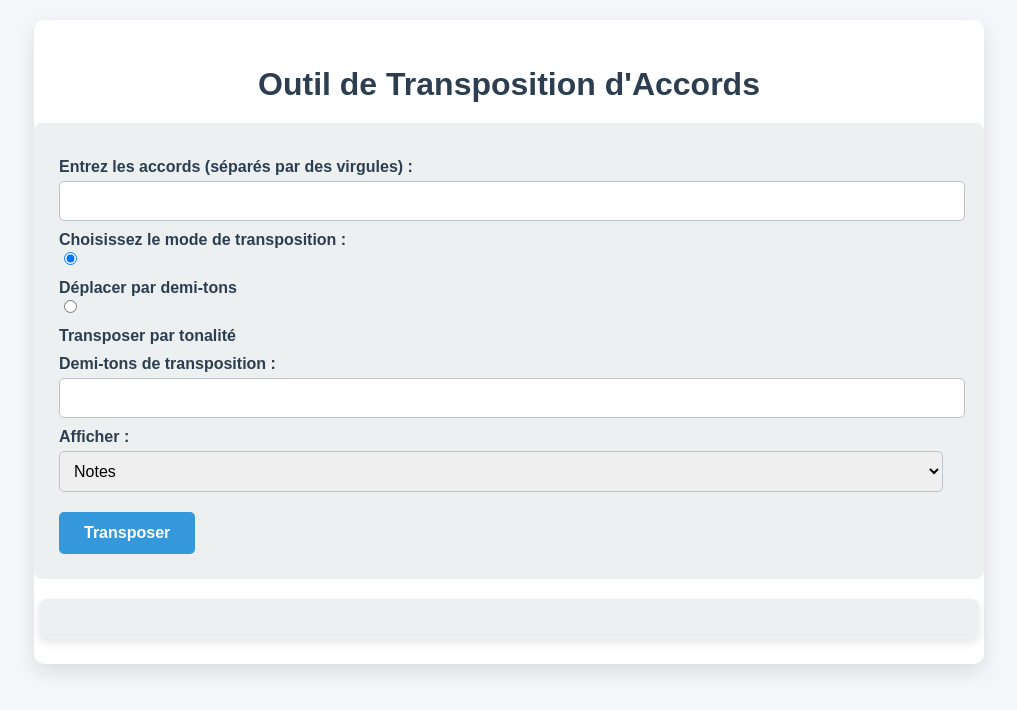
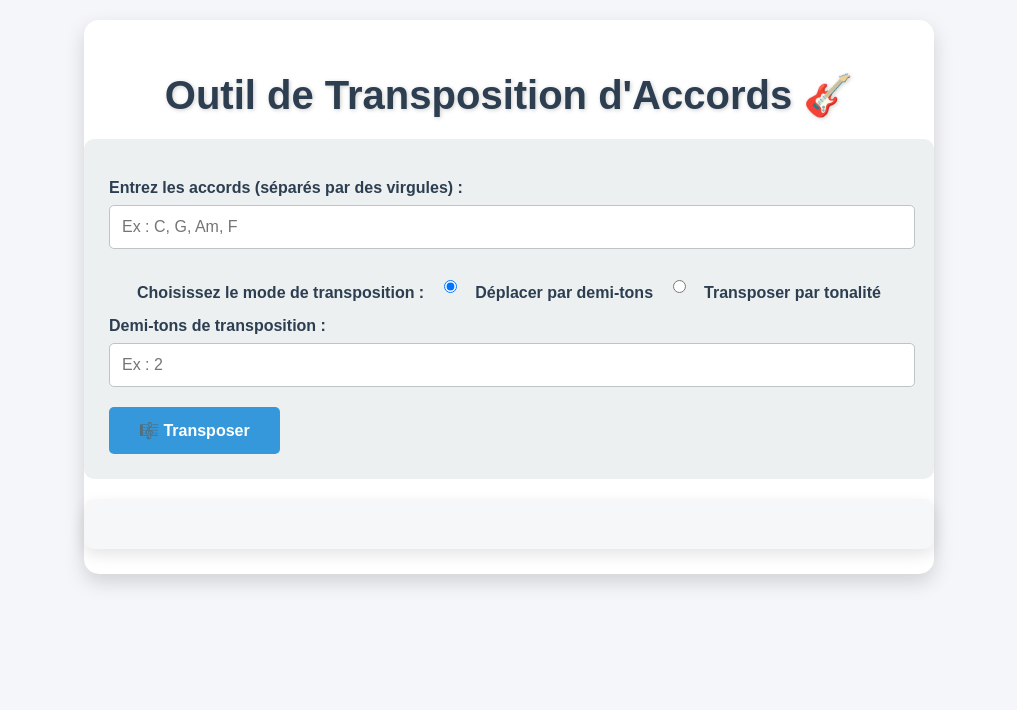
Before and after one commit to MatthiasGermain/MatthiasGermain.github.io, a plain HTML site: page index.html in a window 1280 px wide. Both pictures are taken after a click on the radio button "Déplacer par demi-tons". Shown: the whole page, without its empty margins (131-1148 px from the left). Drawn offline with Linux system fonts and the light colour scheme.

Commit message:
Init without defects

```diff
--- a/app.js
+++ b/app.js
@@ -6,9 +6,18 @@ function toggleTranspositionOptions() {
     const tonaliteSection = document.getElementById('tonalite-section');
     const option = document.querySelector('input[name="transposition_option"]:checked').value;
 
-    demiTonSection.style.display = option === 'demi-ton' ? 'block' : 'none';
-    tonaliteSection.style.display = option === 'tonalite' ? 'block' : 'none';
+    if (option === 'demi-ton') {
+        demiTonSection.style.display = 'block';
+        tonaliteSection.style.display = 'none';
+        // Réinitialise les champs de tonalité
+        document.getElementById("tonalite_origine").value = "";
+        document.getElementById("tonalite_cible").value = "";
+    } else {
+        demiTonSection.style.display = 'none';
+        tonaliteSection.style.display = 'block';
     }
+}
+
 
 function nettoyerAccord(accord) {
     return accord.replace("#b", "").replace("b#", "");
@@ -39,6 +48,10 @@ function calculerDemiTons(tonaliteOrigine, tonaliteCible) {
 }
 
 function processTransposition() {
+    const resultDiv = document.getElementById("results");
+    resultDiv.innerHTML = `<p>Chargement en cours...</p>`;  // Ajout du message de chargement
+
+    setTimeout(() => {
         const accordsInput = document.getElementById("accords").value;
         const accords = accordsInput.split(",");
         const option = document.querySelector('input[name="transposition_option"]:checked').value;
@@ -60,12 +73,22 @@ function processTransposition() {
         } catch (error) {
             alert(error.message);
         }
+    }, 300);  // Délai pour simuler le temps de calcul
 }
+
 
 function displayResults(transposedChords, k) {
     const resultDiv = document.getElementById("results");
     resultDiv.innerHTML = `
         <h2>Accords Transposés : ${transposedChords.join(", ")}</h2>
         <h3>Position de capo : fret ${12 - (k % 12)}</h3>
+        <div class="chord-diagrams">
+            ${transposedChords.map(accord => `
+                <div class="chord">
+                    <p>${accord}</p>
+                    <img src="chord_images/${accord}.png" alt="Diagramme de ${accord}">
+                </div>
+            `).join('')}
+        </div>
     `;
 }
--- a/index.css
+++ b/index.css
@@ -7,59 +7,92 @@ body {
     padding: 20px;
     display: flex;
     justify-content: center;
+    transition: background-color 0.5s ease;
 }
 
 h1 {
     color: #2c3e50;
     text-align: center;
-    font-size: 2em;
+    font-size: 2.5em;
     margin-bottom: 20px;
+    font-weight: 700;
+    text-shadow: 1px 1px 4px rgba(0,0,0,0.2);
 }
 
 /* Conteneur principal */
 .container {
-    width: 80%;
-    max-width: 900px;
+    width: 90%;
+    max-width: 800px;
     background-color: #ffffff;
     padding: 25px;
-    border-radius: 10px;
-    box-shadow: 0 8px 20px rgba(0, 0, 0, 0.1);
+    border-radius: 15px;
+    box-shadow: 0 8px 20px rgba(0, 0, 0, 0.15);
     display: flex;
     flex-direction: column;
     align-items: center;
+    transition: box-shadow 0.3s ease;
+}
+
+.container:hover {
+    box-shadow: 0 12px 30px rgba(0, 0, 0, 0.2);
 }
 
 /* Formulaire */
 .form-section {
     width: 100%;
     padding: 25px;
-    border-radius: 8px;
+    border-radius: 10px;
     background-color: #ecf0f1;
     margin-bottom: 20px;
+    transition: background-color 0.3s ease;
 }
 
 label {
     display: block;
-    margin-top: 10px;
+    margin-top: 15px;
     font-weight: bold;
     color: #2c3e50;
 }
 
-input[type="text"], input[type="number"], select {
-    width: calc(100% - 16px);
-    padding: 10px;
-    margin-top: 5px;
+input[type="text"], input[type="number"] {
+    width: calc(100% - 20px);
+    padding: 12px;
+    margin-top: 8px;
     border: 1px solid #bdc3c7;
     border-radius: 5px;
     font-size: 16px;
-    transition: border 0.3s ease;
+    transition: border-color 0.3s ease;
 }
 
+input[type="text"]:focus, input[type="number"]:focus {
+    border-color: #3498db;
+    outline: none;
+}
+
+/* Option Group */
+.option-group {
+    display: flex;
+    gap: 15px;
+    margin-top: 20px;
+    align-items: center;
+    justify-content: center;
+}
+
+/* Cacher les sections si non visibles */
+#demi-ton-section, #tonalite-section {
+    display: none;
+}
+
+#demi-ton-section.active, #tonalite-section.active {
+    display: block;
+}
+
+/* Bouton */
 button {
     background-color: #3498db;
     color: white;
     border: none;
-    padding: 12px 25px;
+    padding: 14px 30px;
     margin-top: 20px;
     cursor: pointer;
     border-radius: 5px;
@@ -70,26 +103,53 @@ button {
 
 button:hover {
     background-color: #2980b9;
-    transform: scale(1.05);
+    transform: scale(1.07);
 }
 
 /* Section des résultats */
 .results-section {
     width: 100%;
-    padding: 20px;
-    border-radius: 8px;
-    background-color: #ecf0f1;
-    box-shadow: 0 4px 10px rgba(0, 0, 0, 0.1);
+    padding: 25px;
+    border-radius: 10px;
+    background-color: #f5f7f9;
+    box-shadow: 0 6px 15px rgba(0, 0, 0, 0.1);
 }
 
 h2, h3 {
     color: #3498db;
+    text-align: center;
 }
 
 pre {
     background-color: #f4f4f4;
     padding: 15px;
-    border-radius: 5px;
+    border-radius: 8px;
     white-space: pre-wrap;
     font-family: 'Courier New', monospace;
+    font-size: 1.1em;
 }
+
+/* Diagrammes */
+.chord-diagrams {
+    display: flex;
+    flex-wrap: wrap;
+    gap: 15px;
+    justify-content: center;
+    margin-top: 15px;
+}
+
+.chord {
+    text-align: center;
+    transition: transform 0.2s;
+}
+
+.chord:hover {
+    transform: scale(1.1);
+}
+
+.chord img {
+    max-width: 100px;
+    height: auto;
+    border: 1px solid #bdc3c7;
+    border-radius: 8px;
+}
--- a/index.html
+++ b/index.html
@@ -2,21 +2,24 @@
 <html lang="fr">
 <head>
     <meta charset="UTF-8">
+    <meta name="viewport" content="width=device-width, initial-scale=1.0">
     <title>Transposition d'Accords</title>
     <link rel="stylesheet" href="index.css">
+    <link rel="icon" href="favicon.ico" type="image/x-icon">
     <script src="app.js" defer></script>
 </head>
 <body>
     <div class="container">
-        <h1>Outil de Transposition d'Accords</h1>
+        <h1>Outil de Transposition d'Accords 🎸</h1>
 
         <div class="form-section">
-            <form id="transposeForm">
+            <form id="transposeForm" aria-label="Formulaire de transposition d'accords">
                 <label for="accords">Entrez les accords (séparés par des virgules) :</label>
-                <input type="text" id="accords" name="accords" required>
+                <input type="text" id="accords" name="accords" placeholder="Ex : C, G, Am, F" required>
 
-                <label>Choisissez le mode de transposition :</label>
+                <!-- Option Group for Radio Buttons at the top -->
                 <div class="option-group">
+                    <label>Choisissez le mode de transposition :</label>
                     <input type="radio" id="demi-ton" name="transposition_option" value="demi-ton" onclick="toggleTranspositionOptions()" checked>
                     <label for="demi-ton" class="option-label">Déplacer par demi-tons</label>
 
@@ -24,30 +27,25 @@
                     <label for="tonalite" class="option-label">Transposer par tonalité</label>
                 </div>
 
+                <!-- Options sections, initially only demi-ton is visible -->
                 <div id="demi-ton-section">
                     <label for="transposition">Demi-tons de transposition :</label>
-                    <input type="number" id="transposition" name="transposition" min="0" max="11">
+                    <input type="number" id="transposition" name="transposition" min="0" max="11" placeholder="Ex : 2">
                 </div>
 
                 <div id="tonalite-section" style="display: none;">
                     <label for="tonalite_origine">Tonalité d'origine :</label>
-                    <input type="text" id="tonalite_origine" name="tonalite_origine" placeholder="Ex: C">
+                    <input type="text" id="tonalite_origine" name="tonalite_origine" placeholder="Ex : C">
 
                     <label for="tonalite_cible">Tonalité cible :</label>
-                    <input type="text" id="tonalite_cible" name="tonalite_cible" placeholder="Ex: D">
+                    <input type="text" id="tonalite_cible" name="tonalite_cible" placeholder="Ex : D">
                 </div>
 
-                <label for="view">Afficher :</label>
-                <select id="view">
-                    <option value="notes">Notes</option>
-                    <option value="diagrams">Diagrammes de guitare</option>
-                </select>
-
-                <button type="button" onclick="processTransposition()">Transposer</button>
+                <button type="button" onclick="processTransposition()">🎼 Transposer</button>
             </form>
         </div>
 
-        <div class="results-section" id="results">
+        <div class="results-section" id="results" aria-live="polite">
             <!-- Dynamic results will be injected here -->
         </div>
     </div>
```
Lines whose indentation alone changed are shown as unchanged.
